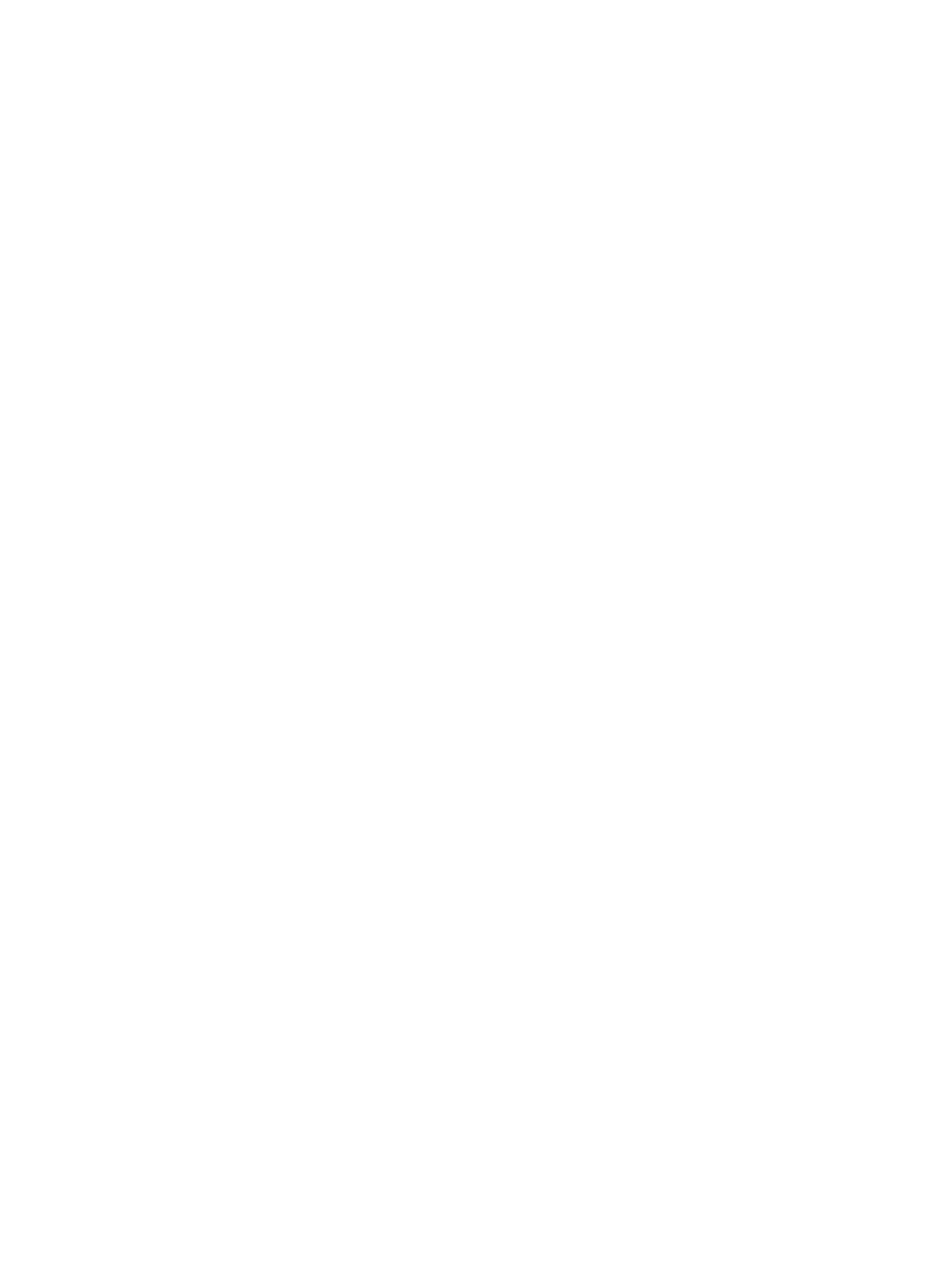
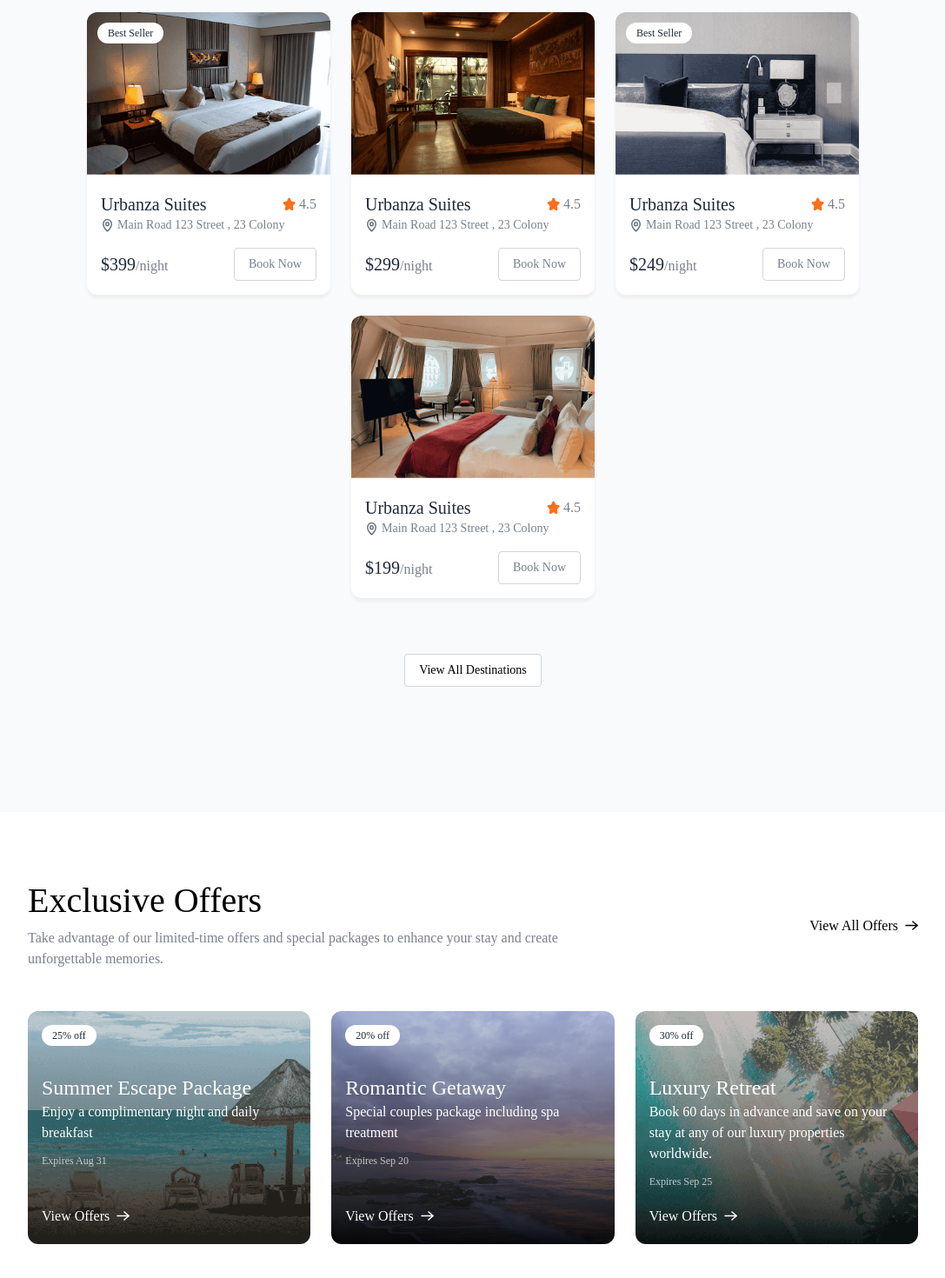
Before and after one commit to MohamedKhayyal/Hotel-Booking-System, a React (Vite) app: page / in a window 1280 px wide. Shown: the part 1046-2516 px from the top of the page at 87% size, without its empty margins (96-1183 px from the left). Before the commit the page ends 800 px from the top, so only its background shows below. Built offline with nearby package versions, Linux system fonts and the light colour scheme; no server answers.

Commit message:
Exclusive

```diff
--- a/package.json
+++ b/package.json
@@ -12,12 +12,9 @@
   "dependencies": {
     "@clerk/clerk-react": "^5.31.2",
     "@tailwindcss/vite": "^4.1.5",
-    "axios": "^1.9.0",
-    "firebase": "^11.7.1",
     "react": "^19.1.0",
     "react-dom": "^19.1.0",
     "react-router-dom": "^7.5.3",
-    "react-toastify": "^11.0.5",
     "tailwindcss": "^4.1.5"
   },
   "devDependencies": {
--- a/src/assets/assets.js
+++ b/src/assets/assets.js
@@ -76,7 +76,7 @@ export const assets = {
 
 export const cities = [
     "Dubai",
-    "Singapore",
+    "Egypt",
     "New York",
     "London",
 ];
--- /dev/null
+++ b/src/components/Exclusive.jsx
@@ -0,0 +1,55 @@
+import { assets, exclusiveOffers } from "../assets/assets";
+
+export default function Exclusive({ align, font }) {
+  return (
+    <div className="flex flex-col items-center px-6 md:px-16 lg:px-24 xl:px-32 pt-20 pb-30">
+      <div className="flex flex-col md:flex-row items-center justify-between w-full ">
+        <div className="flex flex-col justify-center items-center text-center  md:items-start md:text-left">
+          <h1 className={` text-4xl md:text-[40px] ${font || "font-playfair"}`}>
+            Exclusive Offers
+          </h1>
+          <p className="text-sm md:text-base text-gray-500/90 mt-2 max-w-174">
+            Take advantage of our limited-time offers and special packages to
+            enhance your stay and create unforgettable memories.
+          </p>
+        </div>
+        <button className="group flex items-center gap-2 font-medium cursor-pointer max-md:mt-12">
+          View All Offers
+          <img
+            src={assets.arrowIcon}
+            loading="lazy"
+            className="group-hover:translate-x-1 transition-all"
+          />
+        </button>
+      </div>
+      <div className="grid grid-cols-1 md:grid-cols-2 lg:grid-cols-3 gap-6 mt-12">
+        {exclusiveOffers.map((item) => (
+          <div
+            key={item._id}
+            className="group relative flex flex-col items-start justify-between gap-1 pt-12 md:pt-18 px-4 rounded-xl text-white bg-no-repeat bg-cover bg-center"
+            style={{ backgroundImage: `url(${item.image})` }}
+          >
+            <p className="px-3 py-1 absolute top-4 left-4 text-xs bg-white text-gray-800 font-medium rounded-full">
+              {item.priceOff}% off
+            </p>
+            <div>
+              <p className="text-2xl font-medium font-playfair">{item.title}</p>
+              <p>{item.description}</p>
+              <p className="text-xs text-white/70 mt-3">
+                Expires {item.expiryDate}
+              </p>
+            </div>
+            <button className="flex items-center gap-2 font-medium cursor-pointer mt-4 mb-5">
+              View Offers
+              <img
+                className="invert group-hover:translate-x-1 transition-all"
+                src={assets.arrowIcon}
+                loading="lazy"
+              />
+            </button>
+          </div>
+        ))}
+      </div>
+    </div>
+  );
+}
--- /dev/null
+++ b/src/components/Feautre.jsx
@@ -0,0 +1,38 @@
+import { useNavigate } from "react-router-dom";
+import { roomsDummyData } from "../assets/assets";
+import HotelCard from "./HotelCard";
+
+export default function Feautre({ align, font }) {
+  const navigate = useNavigate();
+  return (
+    <div className="flex flex-col items-center px-6 md:px-16 lg:px-24 bg-slate-50 py-20">
+      <div
+        className={`flex flex-col justify-center items-center text-center ${
+          align === "left" && "md items-start md:text-left"
+        }`}
+      >
+        <h1 className={` text-4xl md:text-[40px] ${font || "font-playfair"}`}>
+          Featured Destination
+        </h1>
+        <p className="text-sm md:text-base text-gray-500/90 mt-2 max-w-174">
+          Discover our handpicked selection of exceptional properties around the
+          world, offering unparalleled luxury and unforgettable experiences.
+        </p>
+      </div>
+      <div className="flex flex-wrap items-center justify-center gap-6 mt-20">
+        {roomsDummyData.slice(0, 4).map((room, index) => (
+          <HotelCard key={room._id} room={room} index={index} />
+        ))}
+      </div>
+      <button
+        onClick={() => {
+          navigate("/rooms");
+          scrollTo(0, 0);
+        }}
+        className="my-16 px-4 py-2 text-sm font-medium border border-gray-300 rounded bg-white hover:bg-gray-50 transition-all cursor-pointer"
+      >
+        View All Destinations
+      </button>
+    </div>
+  );
+}
--- /dev/null
+++ b/src/components/HotelCard.jsx
@@ -0,0 +1,43 @@
+import { Link } from "react-router-dom";
+import { assets } from "../assets/assets";
+
+export default function HotelCard({ room, index }) {
+  return (
+    <Link
+      className="relative max-w-70 w-full rounded-xl overflow-hidden bg-white text-gray-500/90 shadow-[0px_4px_4px_rgba(0,0,0,0.05)]"
+      to={"/rooms/" + room._id}
+      onClick={() => scrollTo(0, 0)}
+      key={room._id}
+    >
+      <img src={room.images[0]} loading="lazy" />
+      {index % 2 == 0 && (
+        <p className="px-3 py-1 absolute top-3 left-3 text-xs bg-white text-gray-800 font-medium rounded-full">
+          Best Seller
+        </p>
+      )}
+      <div className="p-4 pt-5">
+        <div className="flex items-center justify-between">
+          <p className="font-playfair text-xl font-medium text-gray-800">
+            {room.hotel.name}
+          </p>
+          <div className="flex items-center gap-1">
+            <img src={assets.starIconFilled} loading="lazy" /> 4.5
+          </div>
+        </div>
+        <div className="flex items-center gap-1 text-sm">
+          <img src={assets.locationIcon} loading="lazy" />
+          <span>{room.hotel.address}</span>
+        </div>
+        <div className="flex items-center justify-between mt-4">
+          <p>
+            <span className="text-xl text-gray-800">${room.pricePerNight}</span>
+            /night
+          </p>
+          <button className="px-4 py-2 text-sm font-medium border border-gray-300 rounded hover:bg-gray-50 transition-all cursor-pointer">
+            Book Now
+          </button>
+        </div>
+      </div>
+    </Link>
+  );
+}
--- a/src/components/Navbar.jsx
+++ b/src/components/Navbar.jsx
@@ -36,7 +36,7 @@ export default function Navbar() {
   );
   const navLinks = [
     { name: "Home", path: "/" },
-    { name: "Hotels", path: "/room" },
+    { name: "Hotels", path: "/rooms" },
   ];
 
   return (
--- a/src/firebase/config.js
+++ /dev/null
@@ -1,17 +0,0 @@
-import { initializeApp } from "firebase/app";
-import { getAuth, onAuthStateChanged } from "firebase/auth";
-import { getFirestore } from "firebase/firestore";
-const firebaseConfig = {
-  apiKey: import.meta.env.VITE_FIREBASE_API_KEY,
-  authDomain: import.meta.env.VITE_FIREBASE_AUTH_DOMAIN,
-  projectId: import.meta.env.VITE_FIREBASE_PROJECT_ID,
-  storageBucket: import.meta.env.VITE_FIREBASE_STORAGE_BUCKET,
-  messagingSenderId: import.meta.env.VITE_FIREBASE_MESSAGING_SENDER_ID,
-  appId: import.meta.env.VITE_FIREBASE_APP_ID,
-};
-
-const app = initializeApp(firebaseConfig);
-
-export const auth = getAuth(app);
-export const db = getFirestore(app);
-export default { app, onAuthStateChanged };
--- a/src/pages/home/Home.jsx
+++ b/src/pages/home/Home.jsx
@@ -1,9 +1,13 @@
+import Exclusive from "../../components/Exclusive";
+import Feautre from "../../components/Feautre";
 import Hero from "../../components/Hero";
 
 export default function Home() {
   return (
     <>
       <Hero />
+      <Feautre/>
+      <Exclusive/>
     </>
   );
 }
```
Also changed, not shown: 1 other file (tests, documents, lock files or other folders).
